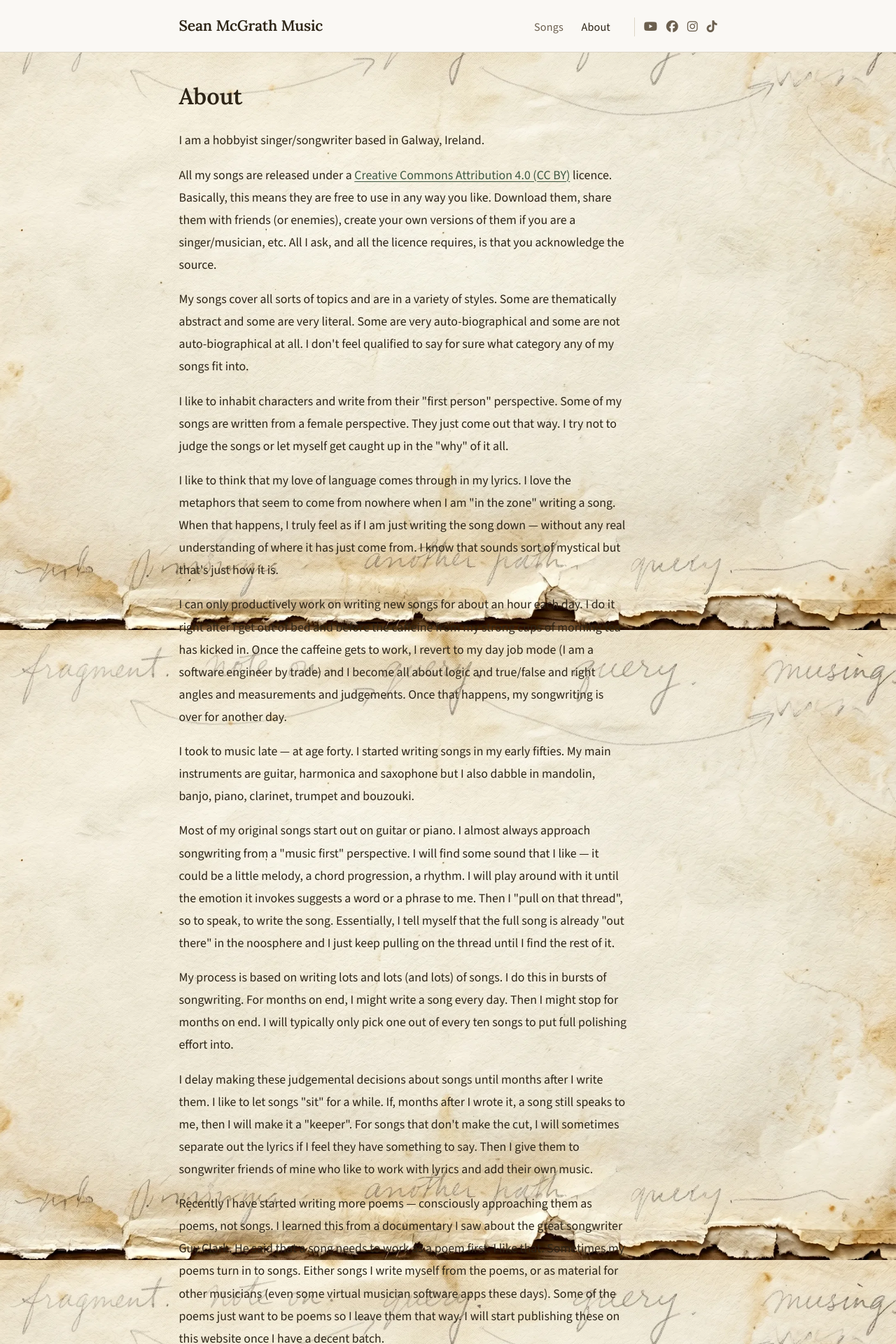
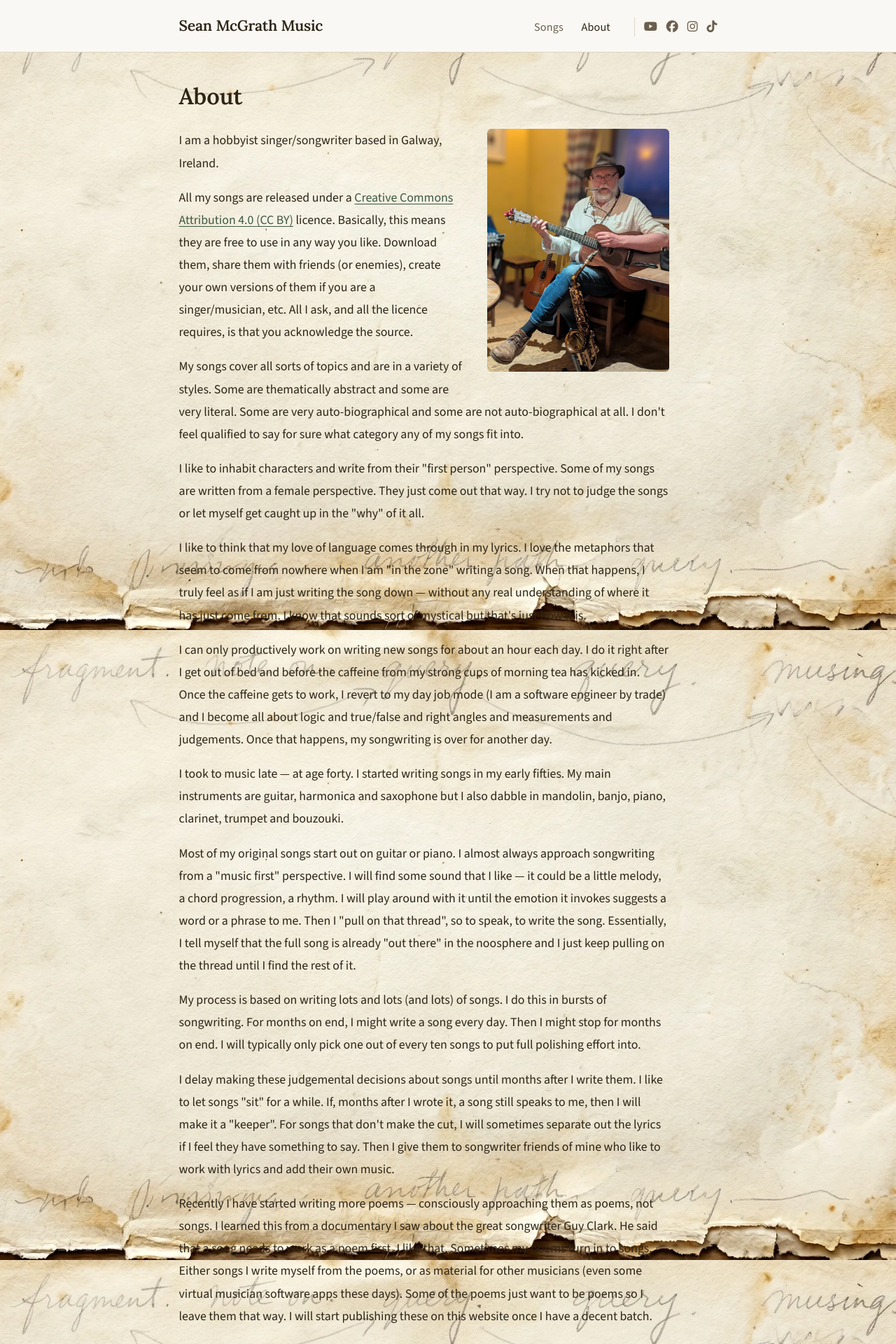
Before and after one commit to seanmcgrath42/seanmcgrathmusic.com, a Jekyll site: the page built from about/index.html, in a window 1280 px wide. Shown: the top 1920 px of the page at 70% size. Built offline with Jekyll 4.4.1, drawn with Linux system fonts in a browser that asks for light colours.

Commit message:
Add Sean's photo to About page
Co-Authored-By: Claude Sonnet 4.6 <noreply@anthropic.com>

```diff
--- a/about/index.html
+++ b/about/index.html
@@ -5,6 +5,13 @@ title: About
 
 <div class="about-body">
   <h1>About</h1>
+
+  <div class="about-photo-wrap">
+    <picture>
+      <source srcset="{{ '/assets/images/sean_mcgrath.webp' | relative_url }}" type="image/webp">
+      <img src="{{ '/assets/images/sean_mcgrath.jpg' | relative_url }}" alt="Sean McGrath playing guitar with saxophone and harmonica" class="about-photo">
+    </picture>
+  </div>
 
   <p>I am a hobbyist singer/songwriter based in Galway, Ireland.</p>
 
--- a/assets/css/main.scss
+++ b/assets/css/main.scss
@@ -610,7 +610,29 @@ img { max-width: 100%; display: block; }
 
 /* About page */
 .about-body {
-  max-width: 640px;
+  max-width: 700px;
+}
+
+.about-photo-wrap {
+  float: right;
+  margin: 0 0 1.5rem 2rem;
+  width: 260px;
+}
+
+.about-photo {
+  width: 100%;
+  border-radius: 6px;
+  display: block;
+}
+
+@media (max-width: 600px) {
+  .about-photo-wrap {
+    float: none;
+    margin: 0 auto 1.5rem;
+    width: 100%;
+    max-width: 320px;
+    display: block;
+  }
 }
 
 .about-body h1 {
```
Also changed, not shown: assets/images/sean_mcgrath.jpg (added), assets/images/sean_mcgrath.webp (added).
